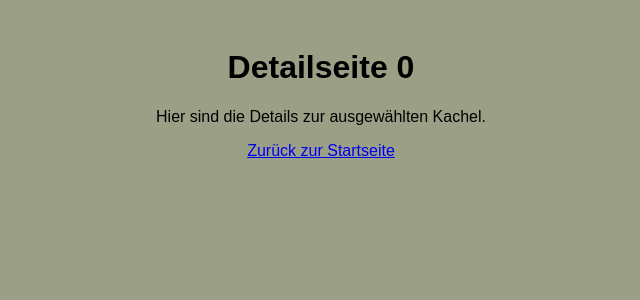
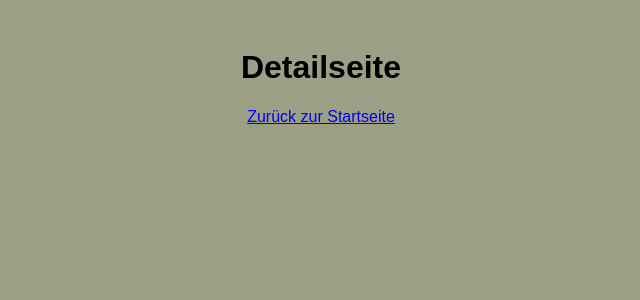
Before and after one commit to ChrissQAng/museum, a Vue app: page /detail/0 in a window 1280 px wide. Shown: the top 300 px of the page, without its empty margins (319-959 px from the left). Built offline with nearby package versions, Linux system fonts and the light colour scheme.

Commit message:
styles to do

```diff
--- a/src/components/Tile.vue
+++ b/src/components/Tile.vue
@@ -1,5 +1,6 @@
 <script setup>
 import { defineProps } from 'vue';
+import { store } from '../stores/objectStore';
 
 const props = defineProps({
   number: {
@@ -10,15 +11,32 @@ const props = defineProps({
     type: String,
     required: true
   },
+  textEN: {
+    type: String,
+    required: true
+  },
+  textJP: {
+    type: String,
+    required: true
+  },
   link: {
     type: String,
     required: true
   }
 });
+
+const handleClick = () => {
+  store.setSelectedObject({
+    number: props.number,
+    text: props.text,
+    textEN: props.textEN,
+    textJP: props.textJP
+  });
+}
 </script>
 
 <template>
-  <router-link :to="link">
+  <router-link :to="link" @click="handleClick">
   <div class="tile">
     <h3 class="tile-number">{{ number }}</h3>
     <p class="tile-text">{{ text }}</p>
--- a/src/components/TileGrid.vue
+++ b/src/components/TileGrid.vue
@@ -7,6 +7,8 @@
         :key="i"
         :number=objectText[i][1]
         :text=objectText[i][2]
+        :textEN=objectText[i][3]
+        :textJP=objectText[i][4]
         :link="'/detail/' + i"
       />
     </div>
@@ -45,6 +47,6 @@ onMounted(() => {
 .grid {
   display: grid;
   grid-template-columns: repeat(auto-fill, minmax(300px, 1fr));
-  gap: 16px; background-color: ;
+  gap: 16px;
 }
 </style>
--- /dev/null
+++ b/src/stores/objectStore.js
@@ -0,0 +1,8 @@
+import { reactive } from 'vue'
+
+export const store = reactive({
+  selectedObject: null,
+  setSelectedObject(object) {
+    this.selectedObject = object
+  }
+})
--- a/src/views/Detail.vue
+++ b/src/views/Detail.vue
@@ -1,20 +1,16 @@
 <template>
   <div class="detail">
-    <h1>Detailseite {{ id }}</h1>
-    <p>Hier sind die Details zur ausgewählten Kachel.</p>
+    <h1>Detailseite {{ store.selectedObject?.number }}</h1>
+    <p>{{ store.selectedObject?.text }}</p>
+    <p>{{ store.selectedObject?.textEN }}</p>
+    <p>{{ store.selectedObject?.textJP }}</p>
+
     <router-link to="/">Zurück zur Startseite</router-link>
   </div>
 </template>
 
 <script setup>
-import { defineProps } from 'vue';
-
-const props = defineProps({
-  id: {
-    type: String,
-    required: true
-  }
-});
+import { store } from '../stores/objectStore';
 </script>
 
 <style scoped>
```
